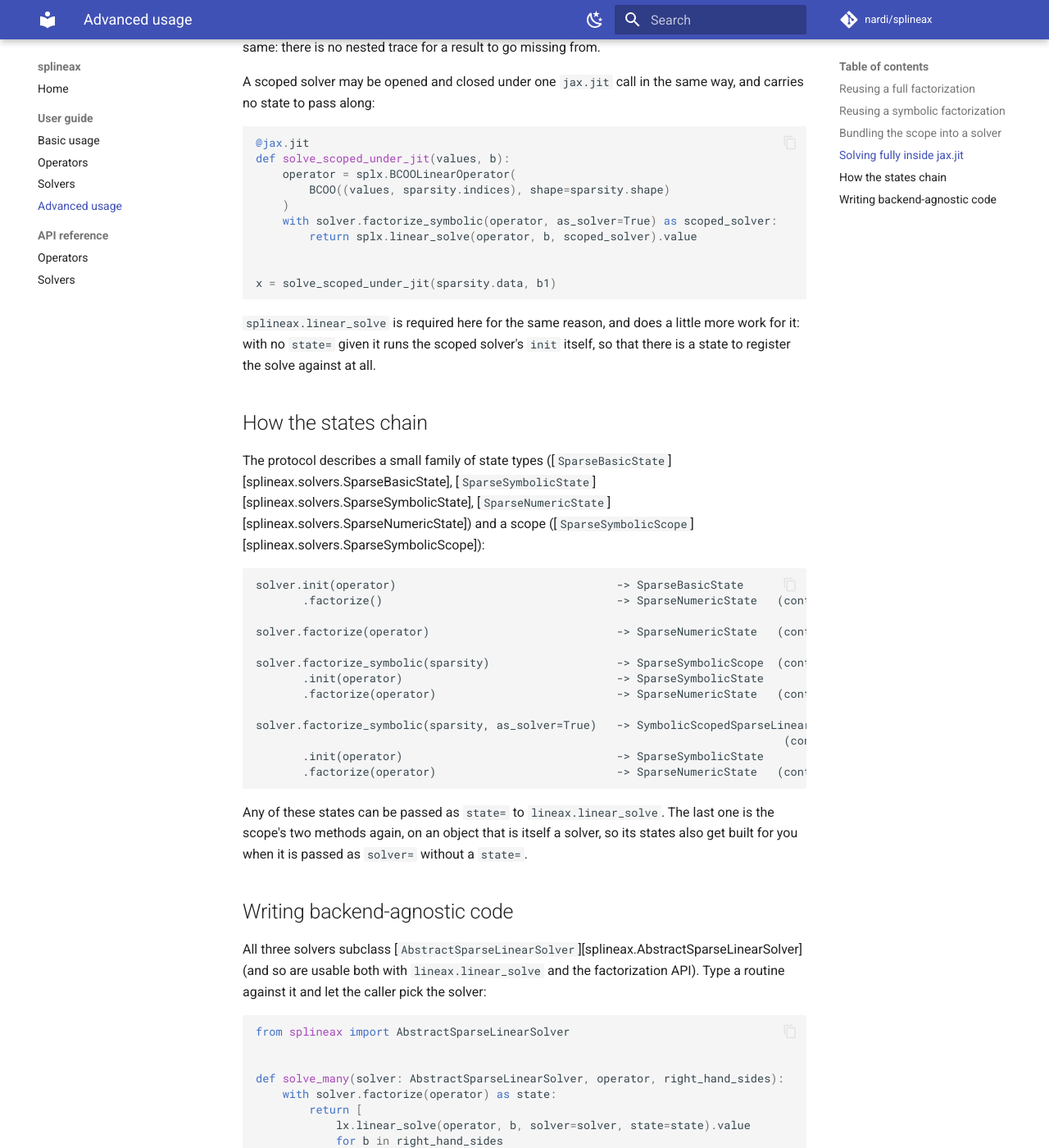
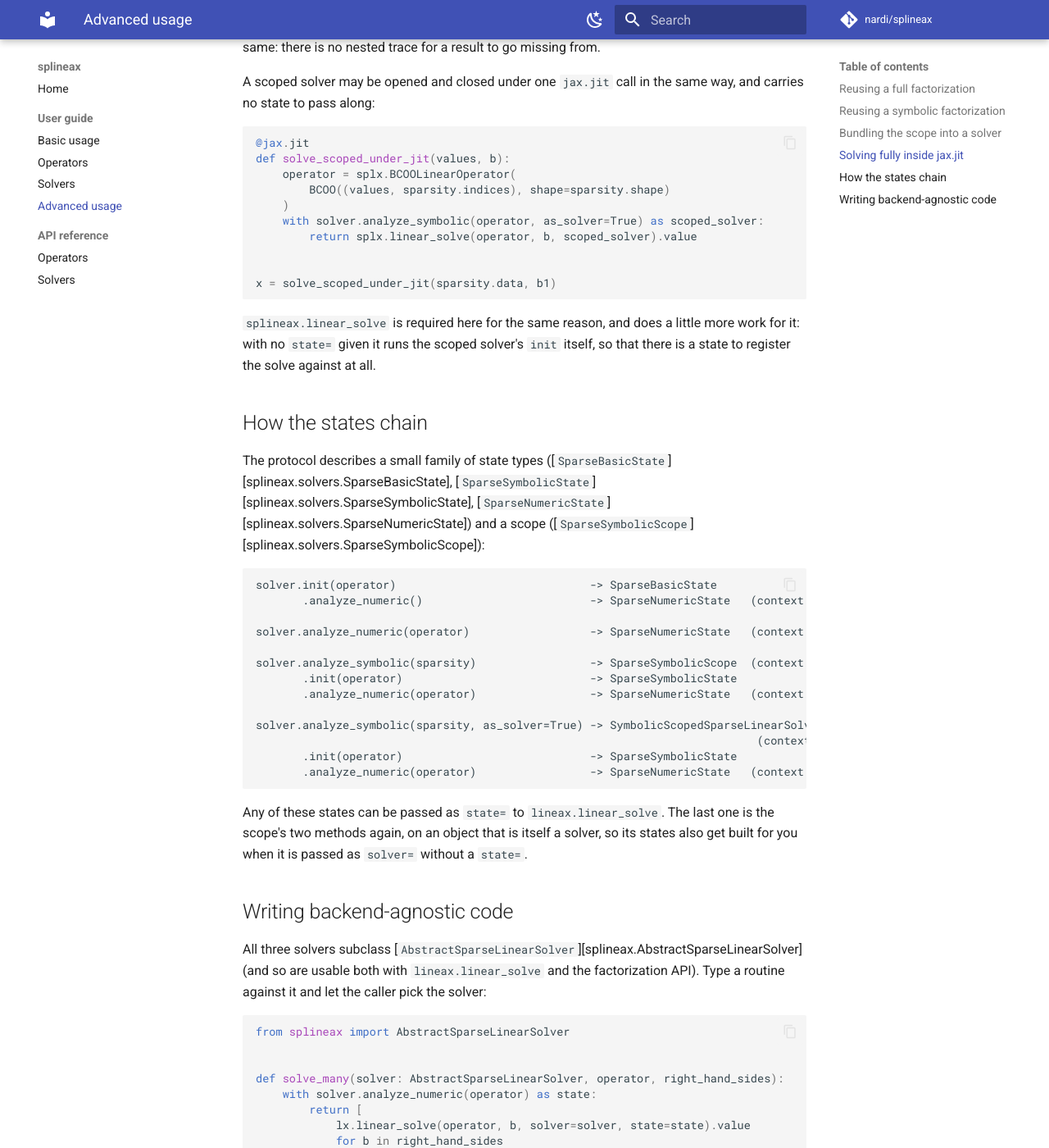
Before and after one commit to nardi/splineax, an MkDocs documentation site: the page built from docs/guide/advanced.md, in a window 1280 px wide and 1400 px high, scrolled down 3441 px. Shown: the whole window at 82% size. Built offline with MkDocs 1.6.1 and Material for MkDocs 9.7.7, drawn with Linux system fonts in a browser that asks for light colours; comment, search, counter and statistics services are not loaded; some of the changed text lies outside the part shown.

Commit message:
Refactor: Rename factorize API to analyze_symbolic and analyze_numeric
Unifies the direct solver vocabulary ahead of adding preconditioned
iterative solvers, whose transforms and preconditioners will stage
the same way. factorize_symbolic becomes analyze_symbolic and
factorize becomes analyze_numeric across every solver, protocol,
test and doc page. Breaking change to a documented API, so bump to
0.3.0. No behaviour change.

````diff
--- a/docs/guide/advanced.md
+++ b/docs/guide/advanced.md
@@ -21,8 +21,9 @@ implements.
 
 ## Reusing a full factorization
 
-Use `solver.factorize(operator)` as a context manager. Inside the block the operator is
-factorized once; every `linear_solve` that passes the yielded `state` reuses it.
+Use `solver.analyze_numeric(operator)` as a context manager. Inside the block the
+operator is factorized once; every `linear_solve` that passes the yielded `state`
+reuses it.
 
 ```python
 import jax
@@ -50,35 +51,35 @@ b3 = b1 + 1.0
 operator = splx.BCOOLinearOperator(BCOO.fromdense(dense))
 solver = splx.KLU()
 
-with solver.factorize(operator) as state:
+with solver.analyze_numeric(operator) as state:
     x1 = lx.linear_solve(operator, b1, solver=solver, state=state).value
     x2 = lx.linear_solve(operator, b2, solver=solver, state=state).value
     # ... reuse `state` for as many right-hand sides as you like.
 ```
 
-This is equivalent to `solver.init(operator, options).factorize()`.
+This is equivalent to `solver.init(operator, options).analyze_numeric()`.
 
 ## Reusing a symbolic factorization
 
 If you know the *sparsity pattern* ahead of time but the values change (for example,
 solving a family of matrices with identical structure), pre-analyze the pattern with
-`solver.factorize_symbolic(sparsity)`. It yields a *scope* offering two options.
+`solver.analyze_symbolic(sparsity)`. It yields a *scope* offering two options.
 
 ```{.python continuation}
 sparsity = BCOO.fromdense(dense)  # only the structure matters here
 
-with solver.factorize_symbolic(sparsity) as scope:
+with solver.analyze_symbolic(sparsity) as scope:
     # Option A: reuse the symbolic analysis, refactor numerically on each solve.
     state = scope.init(operator)
     x = lx.linear_solve(operator, b1, solver=solver, state=state).value
 
     # Option B: also pre-compute the numeric factorization for full reuse.
-    with scope.factorize(operator) as numeric_state:
+    with scope.analyze_numeric(operator) as numeric_state:
         x1 = lx.linear_solve(operator, b1, solver=solver, state=numeric_state).value
         x2 = lx.linear_solve(operator, b2, solver=solver, state=numeric_state).value
 ```
 
-`factorize_symbolic` accepts a `BCOO`, `BCSR`, `BCOOLinearOperator`,
+`analyze_symbolic` accepts a `BCOO`, `BCSR`, `BCOOLinearOperator`,
 `BCSRLinearOperator`, `SparseJacobianLinearOperator`,
 `SparseJacobianLinearOperatorColoring`, or `JacobianColoring`. Only its sparsity
 pattern is read. For the Jacobian operator and the two coloring wrappers, the pattern
@@ -93,11 +94,11 @@ across solves whose values are only known under the trace.
 A scope is only usable together with the solver it came from, so the two normally
 travel as a pair: every call site takes both, and every `linear_solve` repeats
 `solver=solver, state=scope.init(operator)`. Passing `as_solver=True` to
-`factorize_symbolic` collapses that pair into a single object, a
+`analyze_symbolic` collapses that pair into a single object, a
 [`SymbolicScopedSparseLinearSolver`][splineax.SymbolicScopedSparseLinearSolver]:
 
 ```{.python continuation}
-with solver.factorize_symbolic(sparsity, as_solver=True) as scoped_solver:
+with solver.analyze_symbolic(sparsity, as_solver=True) as scoped_solver:
     x1 = lx.linear_solve(operator, b1, solver=scoped_solver).value
     x2 = lx.linear_solve(operator, b2, solver=scoped_solver).value
 ```
@@ -115,20 +116,20 @@ def solve_all(solver, operator, right_hand_sides):
     return [lx.linear_solve(operator, b, solver=solver).value for b in right_hand_sides]
 
 
-with solver.factorize_symbolic(sparsity, as_solver=True) as scoped_solver:
+with solver.analyze_symbolic(sparsity, as_solver=True) as scoped_solver:
     xs = solve_all(scoped_solver, operator, [b1, b2, b3])
 ```
 
 The numeric tier is reachable the same way as on the scope itself:
-`scoped_solver.factorize(operator)` is `scope.factorize(operator)`, yielding a state to
-pass as `state=` for full reuse across right-hand sides. Like the scope it wraps, the
-scoped solver is only valid inside its `with` block: the factorization is freed on
-exit.
+`scoped_solver.analyze_numeric(operator)` is `scope.analyze_numeric(operator)`, yielding
+a state to pass as `state=` for full reuse across right-hand sides. Like the scope it
+wraps, the scoped solver is only valid inside its `with` block: the factorization is
+freed on exit.
 
 ## Solving fully inside `jax.jit`
 
 A factorization handle is an ordinary JAX array value rather than a native object tied
-to the Python side, so `solver.factorize_symbolic(...)` may be opened *and* closed
+to the Python side, so `solver.analyze_symbolic(...)` may be opened *and* closed
 entirely inside a jitted function too, not just called on from outside it:
 
 ```{.python continuation}
@@ -137,7 +138,7 @@ def solve_under_jit(values, b):
     operator = splx.BCOOLinearOperator(
         BCOO((values, sparsity.indices), shape=sparsity.shape)
     )
-    with solver.factorize_symbolic(operator) as scope:
+    with solver.analyze_symbolic(operator) as scope:
         state = scope.init(operator)
         return splx.linear_solve(operator, b, solver, state=state).value
 
@@ -167,7 +168,7 @@ def solve_scoped_under_jit(values, b):
     operator = splx.BCOOLinearOperator(
         BCOO((values, sparsity.indices), shape=sparsity.shape)
     )
-    with solver.factorize_symbolic(operator, as_solver=True) as scoped_solver:
+    with solver.analyze_symbolic(operator, as_solver=True) as scoped_solver:
         return splx.linear_solve(operator, b, scoped_solver).value
 
 
@@ -187,19 +188,19 @@ The protocol describes a small family of state types
 ([`SparseSymbolicScope`][splineax.solvers.SparseSymbolicScope]):
 
 ```
-solver.init(operator)                                 -> SparseBasicState
-       .factorize()                                   -> SparseNumericState   (context manager)
+solver.init(operator)                             -> SparseBasicState
+       .analyze_numeric()                         -> SparseNumericState   (context manager)
 
-solver.factorize(operator)                            -> SparseNumericState   (context manager)
+solver.analyze_numeric(operator)                  -> SparseNumericState   (context manager)
 
-solver.factorize_symbolic(sparsity)                   -> SparseSymbolicScope  (context manager)
-       .init(operator)                                -> SparseSymbolicState
-       .factorize(operator)                           -> SparseNumericState   (context manager)
+solver.analyze_symbolic(sparsity)                 -> SparseSymbolicScope  (context manager)
+       .init(operator)                            -> SparseSymbolicState
+       .analyze_numeric(operator)                 -> SparseNumericState   (context manager)
 
-solver.factorize_symbolic(sparsity, as_solver=True)   -> SymbolicScopedSparseLinearSolver
-                                                                               (context manager)
-       .init(operator)                                -> SparseSymbolicState
-       .factorize(operator)                           -> SparseNumericState   (context manager)
+solver.analyze_symbolic(sparsity, as_solver=True) -> SymbolicScopedSparseLinearSolver
+                                                                           (context manager)
+       .init(operator)                            -> SparseSymbolicState
+       .analyze_numeric(operator)                 -> SparseNumericState   (context manager)
 ```
 
 Any of these states can be passed as `state=` to `lineax.linear_solve`. The last one is
@@ -218,7 +219,7 @@ from splineax import AbstractSparseLinearSolver
 
 
 def solve_many(solver: AbstractSparseLinearSolver, operator, right_hand_sides):
-    with solver.factorize(operator) as state:
+    with solver.analyze_numeric(operator) as state:
         return [
             lx.linear_solve(operator, b, solver=solver, state=state).value
             for b in right_hand_sides
--- a/pyproject.toml
+++ b/pyproject.toml
@@ -1,6 +1,6 @@
 [project]
 name = "splineax"
-version = "0.2.3"
+version = "0.3.0"
 description = "Sparse linear operators and solvers for Lineax"
 readme = "README.md"
 authors = [{ name = "Nardi Lam", email = "mail@nardilam.nl" }]
````
Also changed, not shown: README.md (+3 -3 lines), docs/guide/operators.md (+1 -1 lines), docs/index.md (+3 -3 lines), 12 other files.
